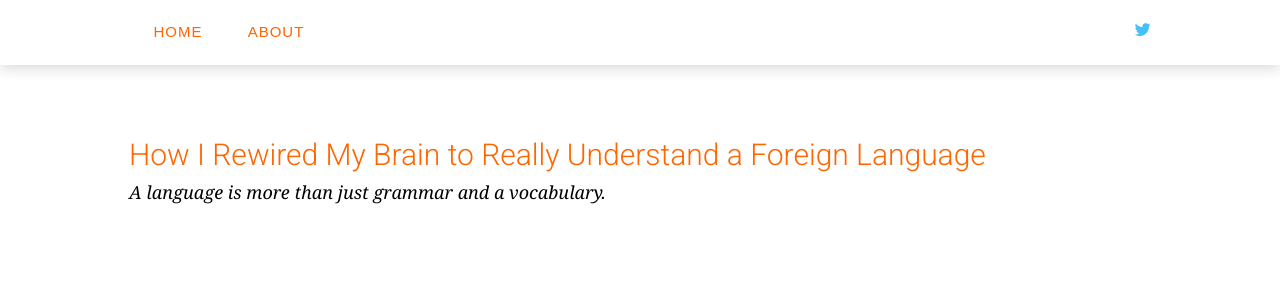
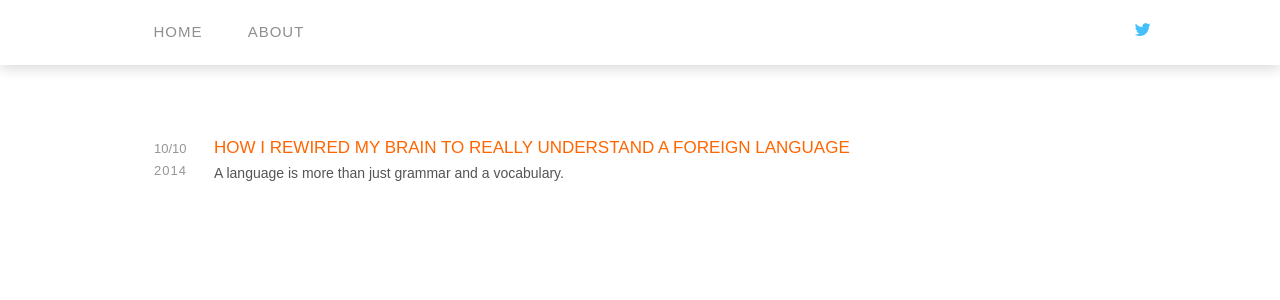
Before and after one commit to crawlingout/simplyeasy, a Jekyll site: the page built from index.html, in a window 1280 px wide. Shown: the top 300 px of the page. Built offline with Jekyll 4.4.1, drawn with Linux system fonts in a browser that asks for light colours; nearby versions of some CDN libraries; Markdown is read by kramdown in place of the engine named in the settings; the list of posts is cut into pages by our own code; comment, search, counter and statistics services are not loaded.

Commit message:
Home page styling

```diff
--- a/_includes/postshort.html
+++ b/_includes/postshort.html
@@ -1,7 +1,13 @@
 <div class="postshort">
+    <div class="date">
+        {{ post.date | date: "%d/%m"}}
+
+        <div class="year">{{ post.date | date: "%Y"}}</div>
+    </div>
     <div class="title">
         <h2><a href="{{ post.url }}">{{ post.title }}</a></h2>
         <div class="subtitle">{{ post.subtitle }}</div>
     </div>
+    <div class="clear"></div>
 
 </div>
--- a/css/style.css
+++ b/css/style.css
@@ -59,6 +59,7 @@ p {
 }
 
 .breadcrumb {
+    color: #8f8f8f;
     display: block;
     float: left;
     font-size: 15px;
@@ -67,6 +68,9 @@ p {
     padding: 3px 6px;
     text-align: center;
     width: 80px;
+}
+.breadcrumb:hover {
+    color: #ff6500;
 }
 
 .twtr {
@@ -115,6 +119,10 @@ p {
 h3 {
     font: 300 25px/25px "Roboto",Arial,sans-serif;
     margin: 30px 0 10px;
+}
+
+.img {
+    padding: 20px 0;
 }
 
 .imageby {
@@ -182,15 +190,33 @@ h3 {
     padding-top: 30px;
 }
 
+.postshort .date {
+    color: #969696;
+    float: left;
+    font-size: 13px;
+    line-height: 22px;
+    padding: 8px 0 0 25px;
+    width: 60px;
+}
+
+.postshort .date .year {
+    letter-spacing: 1px;
+}
+
+.postshort .title {
+    float: left;
+}
+
 .column h2 {
+    font: 300 17px/15px Arial,sans-serif;
     margin: 10px 0;
-    font: 300 30px/30px "Roboto",Arial,sans-serif;
+    text-transform: uppercase;
 }
 
 .column .subtitle {
-    font-family: Georgia,"Times New Roman",serif;
-    font-size: 18px;
-    font-style: italic;
+    color: #545454;
+    font-family: Arial,sans-serif;
+    font-size: 14px;
 }
 
 .pagination {
--- a/index.html
+++ b/index.html
@@ -5,21 +5,9 @@ title: 'Jan Bilek - blog' # if changed, change other places where this is used (
 
 <div class="column">
   {% for post in paginator.posts %}
-      {% capture x %}{{ forloop.index | modulo:2 }}{% endcapture %}
-      {% if x == '1' %}
-        {% include postshort.html %}
-      {% endif %}
+    {% include postshort.html %}
   {% endfor %}
 </div>
-<div class="column columnright">
-  {% for post in paginator.posts %}
-    {% capture y %}{{ forloop.index | modulo:2 }}{% endcapture %}
-      {% if y == '0' %}
-        {% include postshort.html %}
-      {% endif %}
-  {% endfor %}
-</div>
-<div class="clear"></div>
 
 <!-- Pagination links -->
 {% if paginator.total_pages > 1 %}
```
Also changed, not shown: _includes/image.html (+0 -8 lines).
